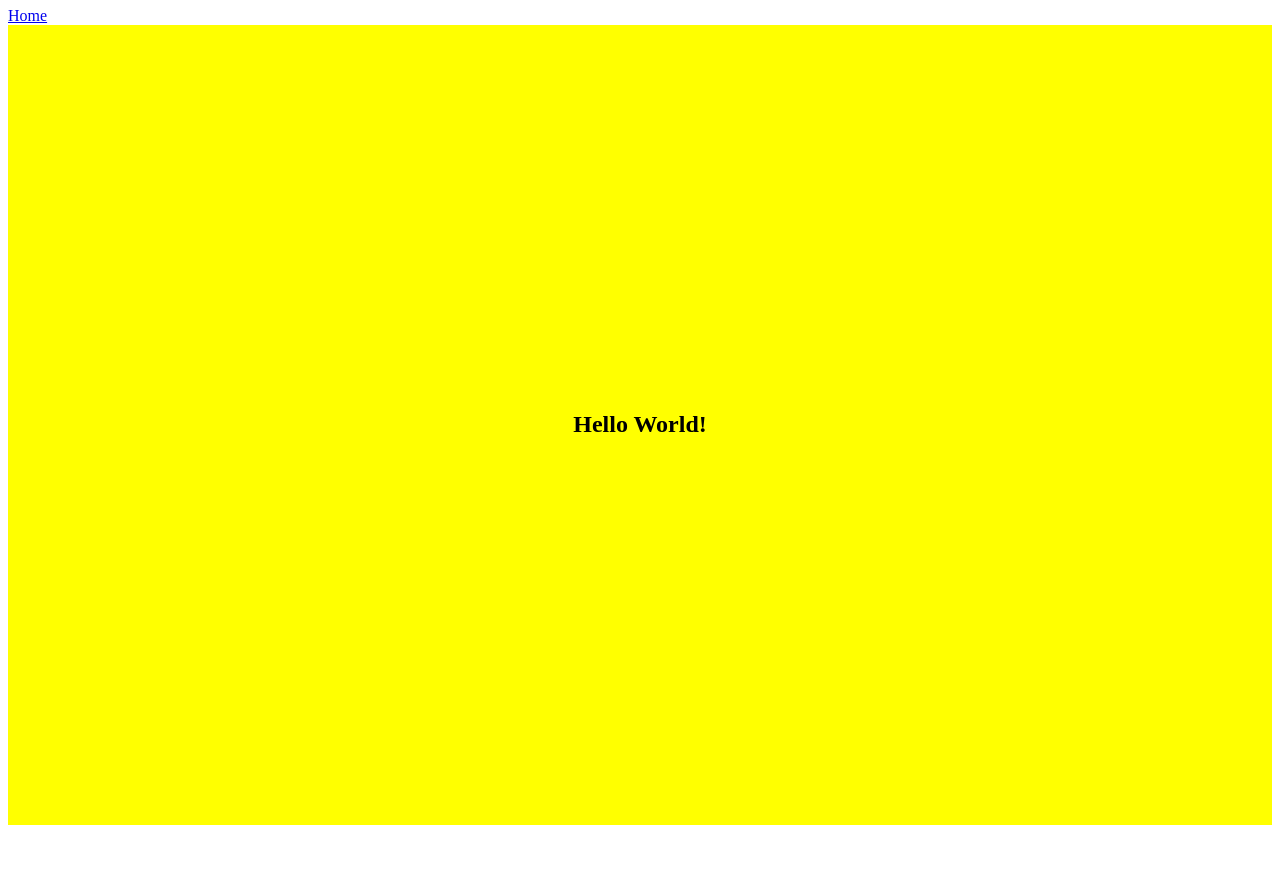
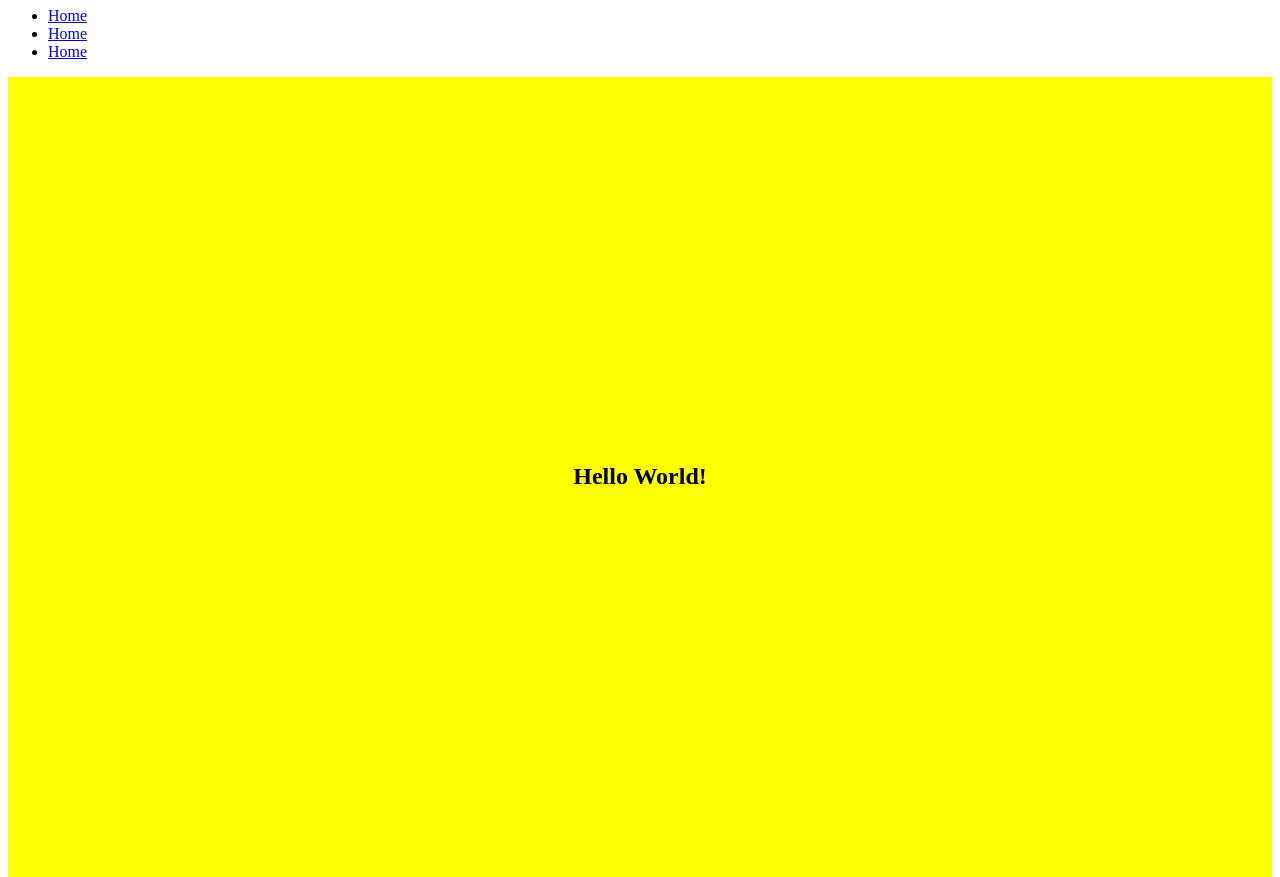
Before and after one commit to ArsenFrigerio/Flexbox, a plain HTML site: page html/flexbox1.html in a window 1280 px wide. Shown: the part 73-950 px from the top of the page. Before the commit the page ends 898 px from the top, so only its background shows below. Drawn offline with Linux system fonts and the light colour scheme.

Commit message:
Implemented nav tag, three links to index.html were also added in nav through a list. Replaced original home link with nav section.

```diff
--- a/html/flexbox1.html
+++ b/html/flexbox1.html
@@ -8,10 +8,15 @@
 </head>
 <body>
     <h1>FlexBox1</h1>
-    <a href="../index.html">Home</a>
+    <nav>
+        <ul>
+            <li><a href="../index.html">Home</a></li>
+            <li><a href="../index.html">Home</a></li>
+            <li><a href="../index.html">Home</a></li>
+        </ul>
+    </nav>
     <main>
         <h2>Hello World!</h2>
-
     </main>
 </body>
 </html>
```
